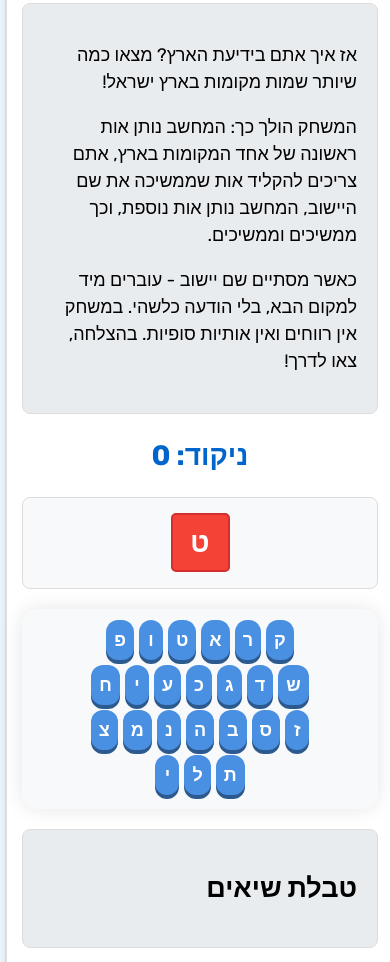
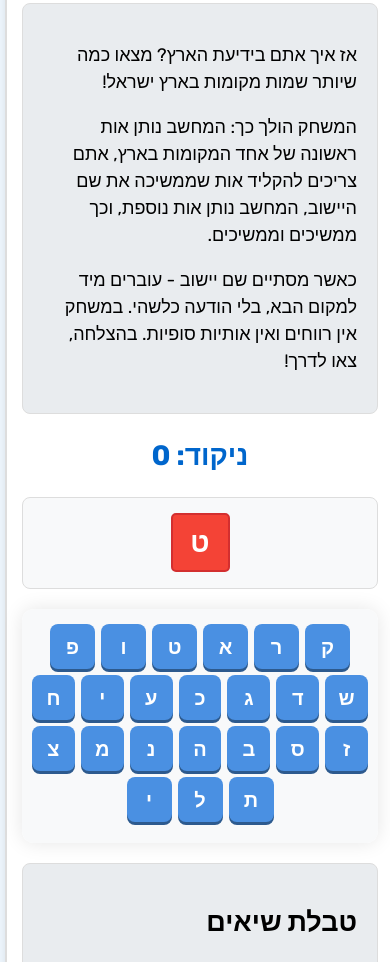
Before and after one commit to yetsion77/israel-geography-quiz, a website: page bor_vaam/index.html in a window 390 px wide. Shown: the part 138-1100 px from the top of the page. Drawn offline with Linux system fonts and the light colour scheme; no server answers.

Commit message:
index.html

```diff
--- a/bor_vaam/index.html
+++ b/bor_vaam/index.html
@@ -264,33 +264,41 @@
 
             /* התאמת המקלדת הווירטואלית */
             #virtual-keyboard {
-                margin: 10px 0;
-                padding: 10px 2px;
+                margin: 15px auto;
+                padding: 15px 10px;
                 width: 100%;
                 box-sizing: border-box;
                 max-width: 100%;
+                background-color: rgba(248, 249, 250, 0.95);
+                border-radius: 12px;
             }
 
             .keyboard-row {
-                gap: 3px;
-                padding: 0;
-                margin-bottom: 3px;
                 display: flex;
                 justify-content: center;
+                gap: 6px;
+                margin-bottom: 6px;
+                padding: 0;
                 flex-wrap: nowrap;
+                width: 100%;
+                max-width: 400px;
+                margin-left: auto;
+                margin-right: auto;
             }
 
             .key {
-                padding: 8px;
-                font-size: 18px;
-                min-width: 24px;
-                margin: 1px;
-                max-width: 32px;
-                height: 40px;
+                padding: 12px;
+                font-size: 20px;
+                min-width: 32px;
+                margin: 0;
+                height: 45px;
                 display: flex;
                 align-items: center;
                 justify-content: center;
-                flex: 0 1 auto;
+                flex: 1;
+                max-width: 45px;
+                border-radius: 8px;
+                box-shadow: 0 3px 0 #2d5a8e;
             }
 
             /* הגדלת הכותרת */
```
